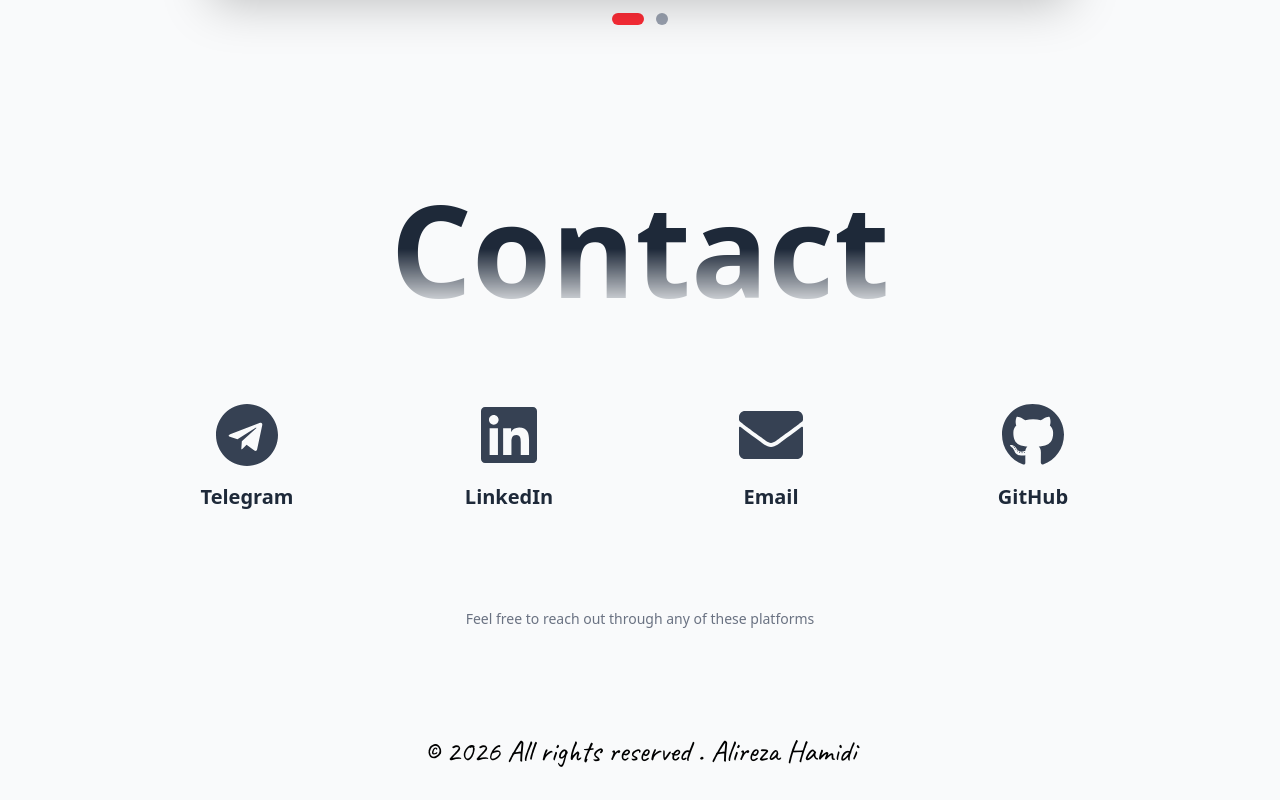
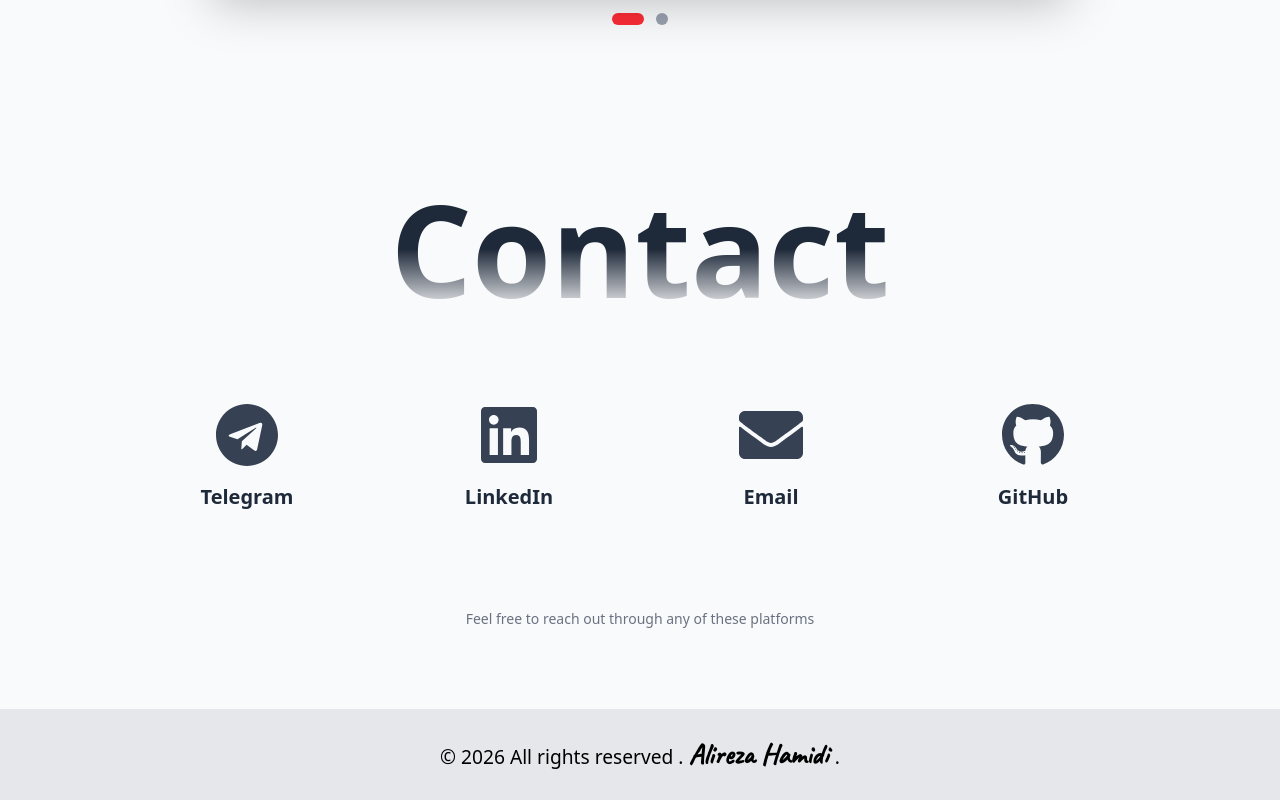
Before and after one commit to Alireza-Hamidi2001/portfolio-next, a Next.js app: page / in a window 1280 px wide. Shown: the part 5261-6061 px from the top of the page. Built offline with nearby package versions, Linux system fonts and the light colour scheme.

Commit message:
details of certificates

```diff
--- a/app/_components/CertificateImage.jsx
+++ b/app/_components/CertificateImage.jsx
@@ -68,7 +68,7 @@ function CourseList({ courses, title, subtitle, isVisible }) {
                                     initial={{ opacity: 0, x: -20 }}
                                     animate={{ opacity: 1, x: 0 }}
                                     transition={{ delay: 0.1 + idx * 0.03 }}
-                                    className="flex items-center gap-1  sm:gap-2 p-1 sm:p-2 rounded-lg mx-auto sm:mx-0 bg-white/50 hover:bg-white/10 transition-all group"
+                                    className="flex items-center gap-1  sm:gap-2 p-1 sm:p-2 rounded-lg mx-auto sm:mx-0 bg-white/50 hover:bg-white transition-all group"
                                 >
                                     <span className="text-red-500 text-[1rem] font-bold min-w-[20px]">
                                         {String(idx + 1).padStart(2, "0")}
--- a/app/_components/Footer.jsx
+++ b/app/_components/Footer.jsx
@@ -1,7 +1,12 @@
 function Footer() {
     return (
-        <p className="font-caveat text-3xl bg-gray-50 dark:bg-zinc-900 p-6 text-center ">
-            &copy; 2026 All rights reserved . Alireza Hamidi
+        <p className="text-[1.2rem] bg-gray-200 dark:bg-zinc-900 p-6 text-center ">
+            &copy; 2026 All rights reserved .{" "}
+            <span className="font-caveat font-semibold text-[1.8rem]">
+                {" "}
+                Alireza Hamidi{" "}
+            </span>
+            .
         </p>
     );
 }
```
